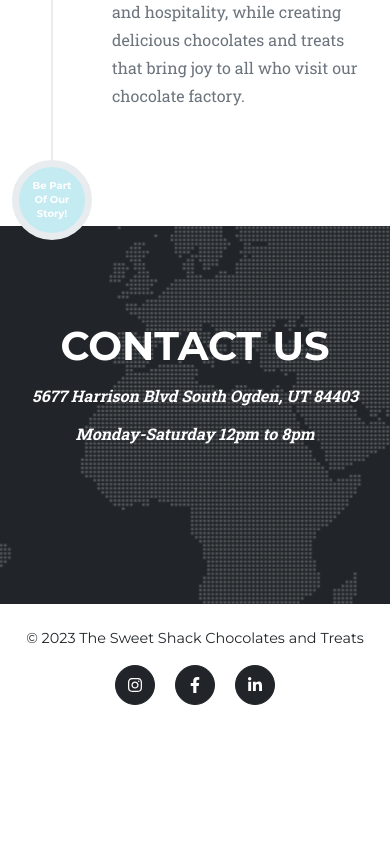
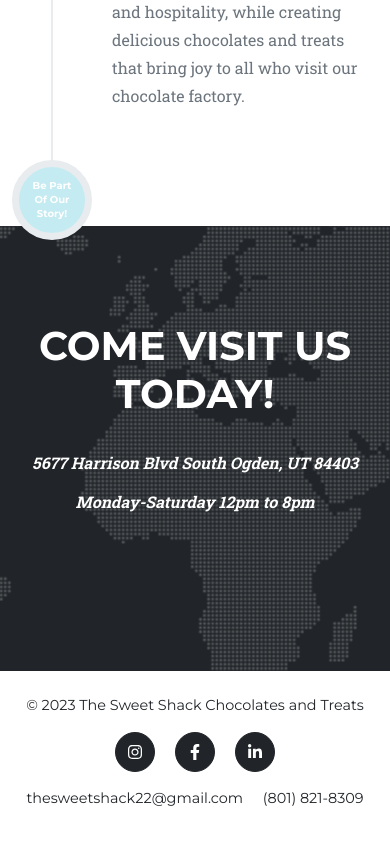
Before and after one commit to parkergeorge13/The-Sweet-Shack-Static, a plain HTML site: page index.html in a window 390 px wide. Shown: the part 1761-2605 px from the top of the page. Drawn offline with nearby package versions, Linux system fonts and the light colour scheme.

Commit message:
added email and phone number

```diff
--- a/index.html
+++ b/index.html
@@ -31,7 +31,7 @@
                         <li class="nav-item"><a class="nav-link" href="#about">About</a></li>
                         <!-- <li class="nav-item"><a class="nav-link" href="#portfolio">Portfolio</a></li> -->
                         <!-- <li class="nav-item"><a class="nav-link" href="#team">Team</a></li> -->
-                        <li class="nav-item"><a class="nav-link" href="#contact">Contact</a></li>
+                        <li class="nav-item"><a class="nav-link" href="#contact">location</a></li>
                     </ul>
                 </div>
             </div>
@@ -324,8 +324,8 @@
         <section class="page-section" id="contact">
             <div class="container">
                 <div class="text-center">
-                    <h2 class="section-heading text-uppercase">Contact Us</h2>
-                    <h3 class="section-subheading text-white"><b>5677 Harrison Blvd South Ogden, UT 84403 <br><br>Monday-Saturday 12pm to 8pm </b></h3>
+                    <h2 class="section-heading text-uppercase">Come visit us today!</h2>
+                    <h3 class="section-subheading text-white"><br><b>5677 Harrison Blvd South Ogden, UT 84403 <br><br>Monday-Saturday 12pm to 8pm</b></h3>
                 </div>
                 <!-- * * * * * * * * * * * * * * *-->
                 <!-- * * SB Forms Contact Form * *-->
@@ -401,12 +401,10 @@
                         <a class="btn btn-dark btn-social mx-2" href="https://www.facebook.com/profile.php?id=100088923566241" target="_blank" aria-label="Facebook"><i class="fab fa-facebook-f"></i></a>
                         <a class="btn btn-dark btn-social mx-2" href="https://www.linkedin.com/in/andrew-vallejo-a1b81a102/" target="_blank" aria-label="LinkedIn"><i class="fab fa-linkedin-in"></i></a>
                     </div>
-                    <!--
                     <div class="col-lg-4 text-lg-end">
-                        <a class="link-dark text-decoration-none me-3" href="#!">Privacy Policy</a>
-                        <a class="link-dark text-decoration-none" href="#!">Terms of Use</a>
+                        <a href="#!" class="link-dark text-decoration-none me-3">thesweetshack22@gmail.com</a>
+                        <a class="link-dark text-decoration-none" href="#!">(801) 821-8309</a>
                     </div>
-                    -->
                 </div>
             </div>
         </footer>
```
